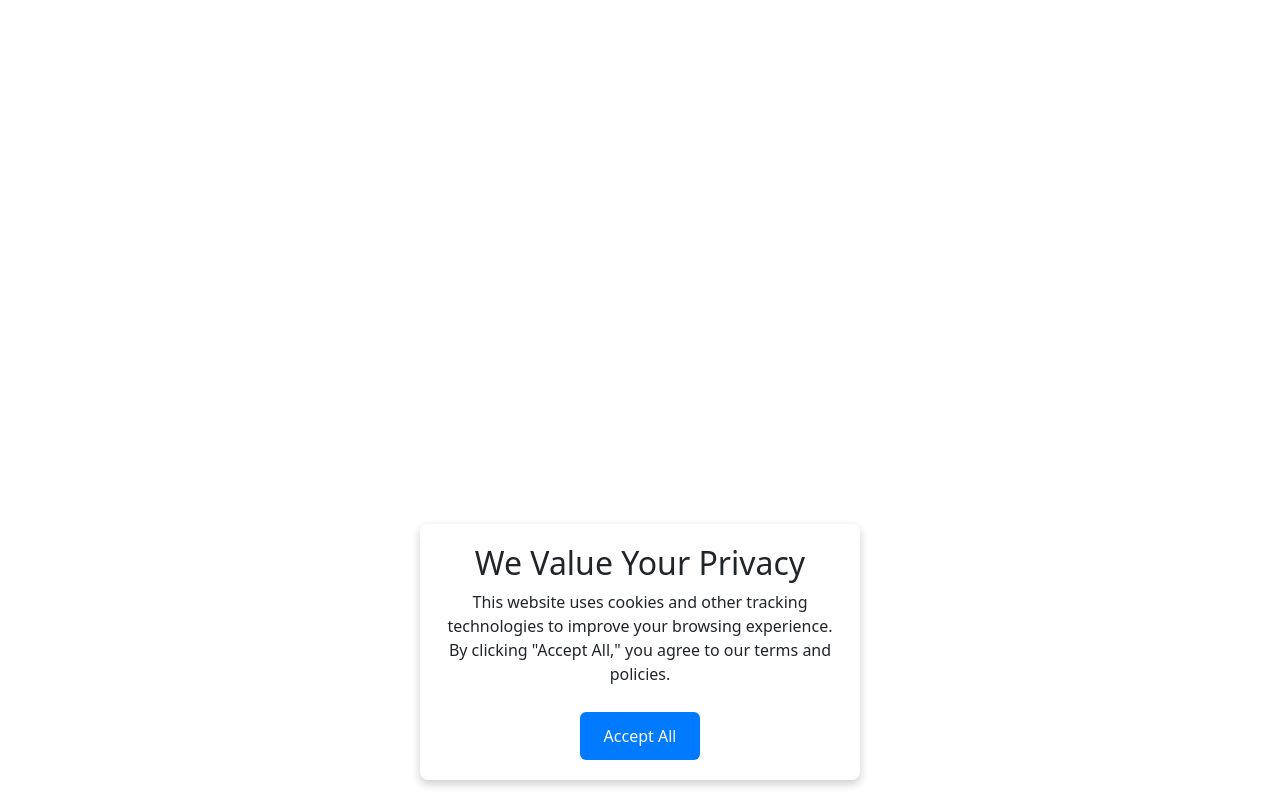
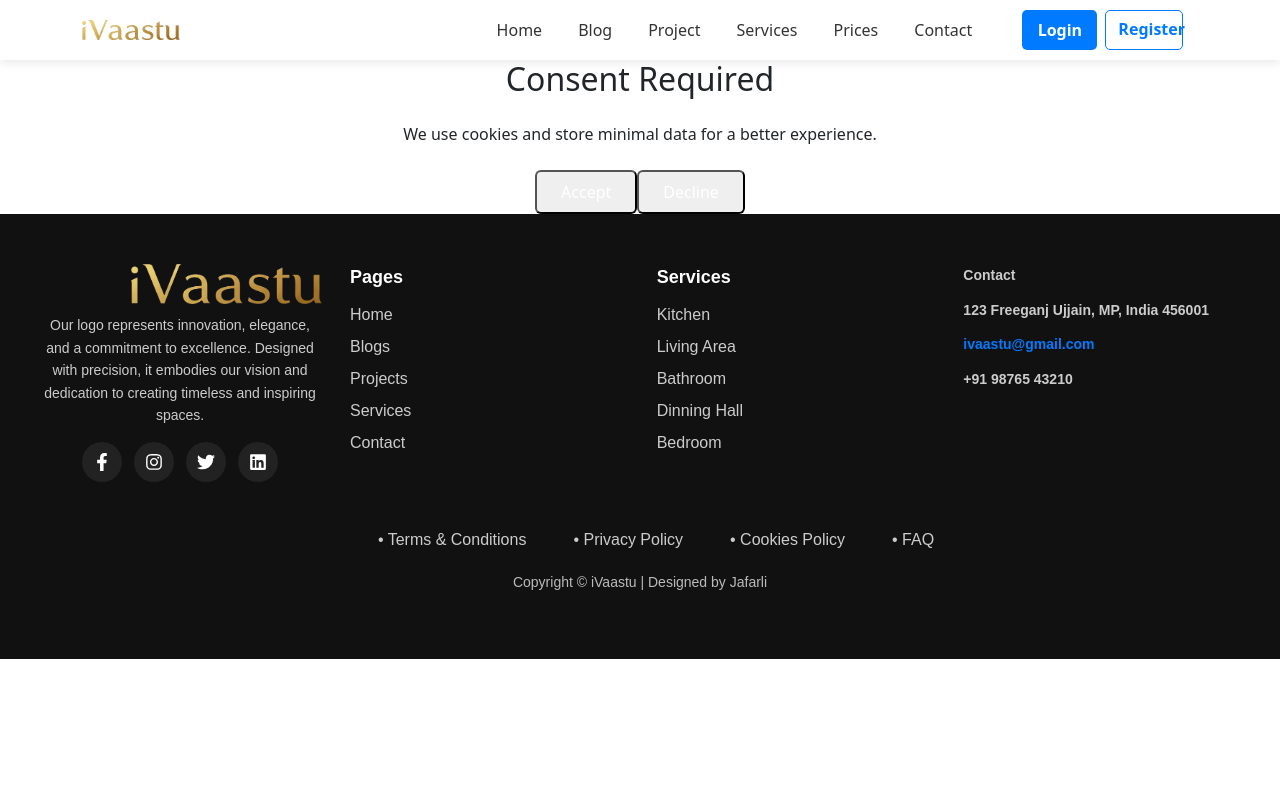
Before and after one commit to hrishikaverma/interior-vaastu, a React (Create React App) app: page / in a window 1280 px wide. Built offline with nearby package versions, Linux system fonts and the light colour scheme; no server answers.

Commit message:
constscreen

```diff
--- a/src/App.js
+++ b/src/App.js
@@ -1,5 +1,5 @@
 import React, { useEffect, useState } from "react";
-import { BrowserRouter, Route, Routes } from "react-router-dom";
+import { BrowserRouter, Route, Routes, useNavigate } from "react-router-dom";
 import "./App.css";
 import Contact from "./contact/contact";
 import Register from "./register/register";
@@ -26,18 +26,53 @@ import { Cookies } from "./Allterms/cookies";
 import { Privacy } from "./Allterms/privacy";
 import { SmoothScroll } from "./smooth";
 import { fetchMessage } from "./api/api";
-import ConsentScreen from "./components/ConsentScreen"; // ✅ Import Consent Screen
+
+// ✅ Consent Screen Component
+const ConsentScreen = () => {
+  const navigate = useNavigate();
+
+  useEffect(() => {
+    const consentGiven = localStorage.getItem("userConsent");
+    if (consentGiven === "accepted") {
+      navigate("/home"); // Already accepted, redirect to Home
+    }
+  }, [navigate]);
+
+  const handleAccept = () => {
+    localStorage.setItem("userConsent", "accepted");
+    navigate("/home");
+  };
+
+  const handleDecline = () => {
+    alert("You must accept the terms to proceed.");
+  };
+
+  return (
+    <div className="flex flex-col items-center justify-center h-screen bg-gray-100">
+      <div className="bg-white p-6 rounded-lg shadow-lg text-center">
+        <h2 className="text-2xl font-semibold mb-4">Consent Required</h2>
+        <p className="mb-4">We use cookies and store minimal data for a better experience.</p>
+        <div className="flex justify-center gap-4">
+          <button
+            onClick={handleAccept}
+            className="bg-green-500 text-white px-4 py-2 rounded hover:bg-green-600"
+          >
+            Accept
+          </button>
+          <button
+            onClick={handleDecline}
+            className="bg-red-500 text-white px-4 py-2 rounded hover:bg-red-600"
+          >
+            Decline
+          </button>
+        </div>
+      </div>
+    </div>
+  );
+};
 
 function App() {
   const [message, setMessage] = useState("");
-  const [isConsentAccepted, setIsConsentAccepted] = useState(false);
-
-  useEffect(() => {
-    const consent = localStorage.getItem("userConsent");
-    if (consent === "true") {
-      setIsConsentAccepted(true);
-    }
-  }, []);
 
   useEffect(() => {
     const getMessage = async () => {
@@ -47,21 +82,13 @@ function App() {
     getMessage();
   }, []);
 
-  const handleAccept = () => {
-    localStorage.setItem("userConsent", "true");
-    setIsConsentAccepted(true);
-  };
-
   return (
     <BrowserRouter>
-      {!isConsentAccepted ? (
-        <ConsentScreen onAccept={handleAccept} /> // ✅ Show Consent Page First
-      ) : (
-        <>
       <SmoothScroll />
       <Header />
       <Routes>
-            <Route path="/" element={<Home message={message} />} />
+        <Route path="/" element={<ConsentScreen />} />
+        <Route path="/home" element={<Home message={message} />} />
         <Route path="/register" element={<Register />} />
         <Route path="/login" element={<Login />} />
         <Route path="/contact" element={<Contact />} />
@@ -84,8 +111,6 @@ function App() {
         <Route path="/privacy-policy" element={<Privacy />} />
       </Routes>
       <Footer />
-        </>
-      )}
     </BrowserRouter>
   );
 }
--- a/src/components/ConsentScreen.css
+++ /dev/null
@@ -1,50 +0,0 @@
-.consent-container {
-  position: fixed;
-  bottom: 20px;
-  left: 50%;
-  transform: translateX(-50%);
-  background: #fff;
-  padding: 20px;
-  box-shadow: 0px 4px 10px rgba(0, 0, 0, 0.2);
-  border-radius: 8px;
-  text-align: center;
-  z-index: 999999 !important;
-
-  /* Ensuring it is always visible */
-  display: flex !important;
-  flex-direction: column;
-  align-items: center;
-  justify-content: center;
-
-  /* Fixing visibility issues */
-  opacity: 1 !important;
-  visibility: visible !important;
-}
-
-.consent-box {
-  max-width: 400px;
-}
-
-.accept-btn {
-  background: #007bff;
-  color: #fff;
-  padding: 12px 24px;
-  border: none;
-  border-radius: 6px;
-  cursor: pointer;
-  margin-top: 10px;
-  font-size: 16px;
-  transition: background 0.3s ease-in-out;
-}
-
-.accept-btn:hover {
-  background: #0056b3;
-}
-
-/* 🔹 Responsive Fixes */
-@media (max-width: 500px) {
-  .consent-container {
-    width: 90%;
-    bottom: 10px;
-  }
-}
--- a/src/components/ConsentScreen.js
+++ /dev/null
@@ -1,31 +0,0 @@
-import React, { useState } from "react";
-import "./ConsentScreen.css";
-
-const ConsentScreen = ({ onAccept }) => {
-  const [isVisible, setIsVisible] = useState(true); // Always show popup
-
-  const handleAccept = () => {
-    console.log("Consent Accepted");
-    setIsVisible(false); // Hide popup after accepting
-  };
-
-  return (
-    isVisible && (
-      <div className="consent-container">
-        <div className="consent-box">
-          <h2>We Value Your Privacy</h2>
-          <p>
-            This website uses cookies and other tracking technologies to improve
-            your browsing experience. By clicking "Accept All," you agree to our
-            terms and policies.
-          </p>
-          <button onClick={handleAccept} className="accept-btn">
-            Accept All
-          </button>
-        </div>
-      </div>
-    )
-  );
-};
-
-export default ConsentScreen;
```
Also changed, not shown: src/ConsentScreen.js (added, +47 -0 lines). Lines whose indentation alone changed are shown as unchanged.
